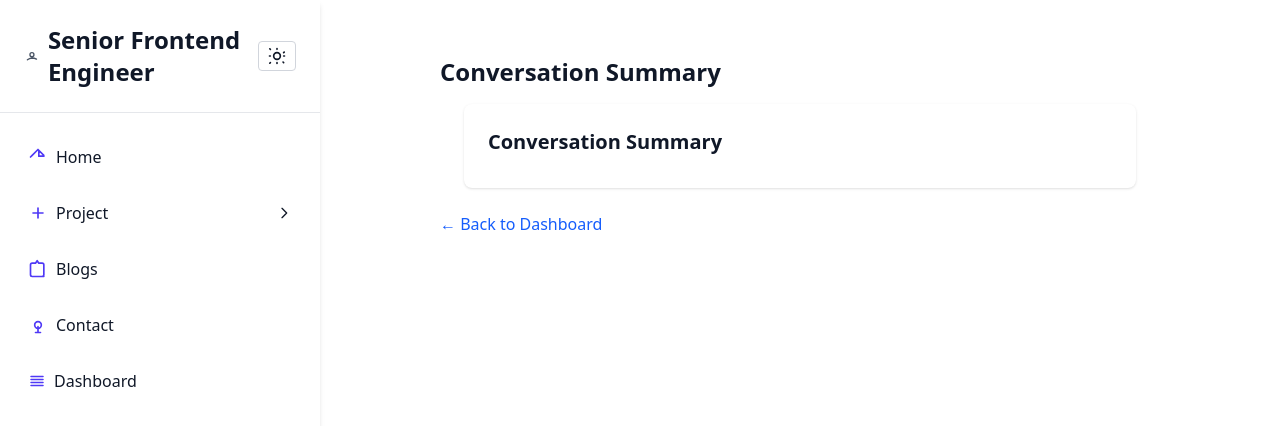
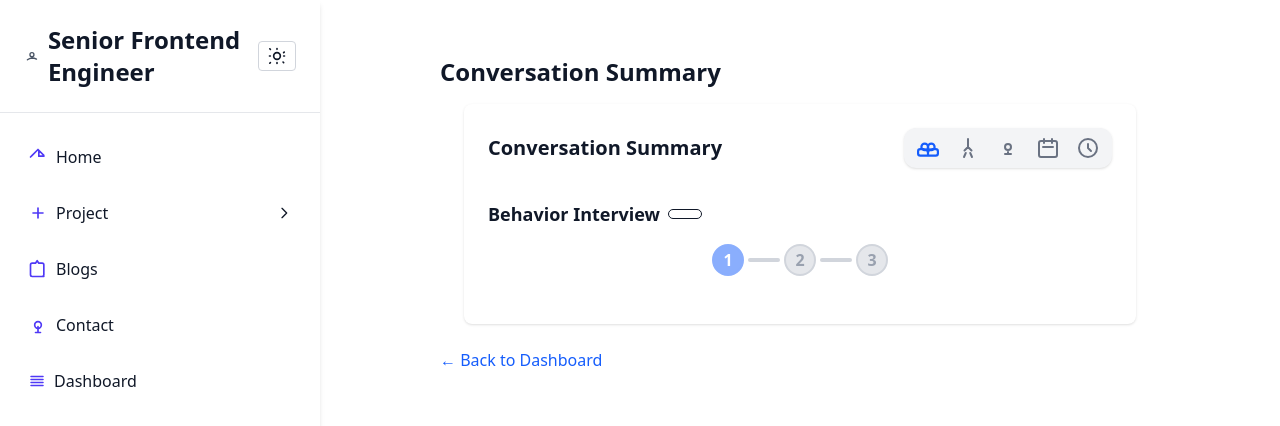
Before and after one commit to wadizaatour/wadiAi, a Nuxt app: page /conversation in a window 1280 px wide. Shown: the top 426 px of the page. Built offline with nearby package versions, Linux system fonts and the light colour scheme.

Commit message:
Refactor Conversation summary

```diff
--- a/components/ConversationSummary.vue
+++ b/components/ConversationSummary.vue
@@ -2,7 +2,194 @@
   <div
     class="p-6 max-w-2xl mx-auto bg-white dark:bg-gray-800 rounded-lg shadow"
   >
-    <h2 class="text-xl font-bold mb-2">Conversation Summary</h2>
+    <div class="flex items-center justify-between mb-4">
+      <h2 class="text-xl font-bold">Conversation Summary</h2>
+      <div
+        class="flex gap-4 items-center bg-gray-100 dark:bg-gray-700 rounded-xl px-3 py-2 shadow-sm"
+      >
+        <!-- Interview Phase Icon Buttons -->
+        <button
+          v-for="phase in interviewPhases"
+          :key="phase.value"
+          :title="phase.label"
+          type="button"
+          @click="selectedPhase = phase.value"
+          :class="[
+            'p-0 m-0 border-none bg-transparent focus:outline-none',
+            selectedPhase === phase.value
+              ? 'text-blue-600 scale-110'
+              : 'text-gray-500 hover:text-blue-400',
+          ]"
+        >
+          <span v-if="phase.value === 'behavior'">
+            <svg
+              xmlns="http://www.w3.org/2000/svg"
+              class="w-6 h-6"
+              fill="none"
+              viewBox="0 0 24 24"
+              stroke="currentColor"
+            >
+              <path
+                stroke-linecap="round"
+                stroke-linejoin="round"
+                stroke-width="2"
+                d="M12 11c0-1.657-1.343-3-3-3s-3 1.343-3 3 1.343 3 3 3 3-1.343 3-3zm0 0c0-1.657 1.343-3 3-3s3 1.343 3 3-1.343 3-3 3-3-1.343-3-3zm0 8v-2a4 4 0 00-4-4H5a2 2 0 00-2 2v2a2 2 0 002 2h14a2 2 0 002-2v-2a2 2 0 00-2-2h-3a4 4 0 00-4 4z"
+              />
+            </svg>
+          </span>
+          <span v-else-if="phase.value === 'technical'">
+            <svg
+              xmlns="http://www.w3.org/2000/svg"
+              class="w-6 h-6"
+              fill="none"
+              viewBox="0 0 24 24"
+              stroke="currentColor"
+            >
+              <path
+                stroke-linecap="round"
+                stroke-linejoin="round"
+                stroke-width="2"
+                d="M9.75 17L8 21m6.25-4l1.75 4M12 3v8m0 0l-3.5 3.5M12 11l3.5 3.5"
+              />
+            </svg>
+          </span>
+          <span v-else>
+            <svg
+              xmlns="http://www.w3.org/2000/svg"
+              class="w-6 h-6"
+              fill="none"
+              viewBox="0 0 24 24"
+              stroke="currentColor"
+            >
+              <path
+                stroke-linecap="round"
+                stroke-linejoin="round"
+                stroke-width="2"
+                d="M12 8c-1.657 0-3 1.343-3 3 0 1.657 1.343 3 3 3s3-1.343 3-3c0-1.657-1.343-3-3-3zm0 8v2m0 0h-3m3 0h3"
+              />
+            </svg>
+          </span>
+        </button>
+        <!-- Schedule Date Icon -->
+        <button
+          type="button"
+          :title="scheduledDate ? 'Change Date' : 'Schedule Date'"
+          @click="showDateInput = !showDateInput"
+          class="p-0 m-0 border-none bg-transparent focus:outline-none text-gray-500 hover:text-blue-400"
+        >
+          <svg
+            xmlns="http://www.w3.org/2000/svg"
+            class="w-6 h-6"
+            fill="none"
+            viewBox="0 0 24 24"
+            stroke="currentColor"
+          >
+            <path
+              stroke-linecap="round"
+              stroke-linejoin="round"
+              stroke-width="2"
+              d="M8 7V3m8 4V3m-9 8h10M5 21h14a2 2 0 002-2V7a2 2 0 00-2-2H5a2 2 0 00-2 2v12a2 2 0 002 2z"
+            />
+          </svg>
+        </button>
+        <input
+          v-if="showDateInput"
+          v-model="scheduledDate"
+          type="date"
+          class="rounded border px-2 py-1 ml-2"
+          @blur="showDateInput = false"
+          style="width: 130px"
+        />
+        <!-- Schedule Time Icon -->
+        <button
+          type="button"
+          :title="scheduledTime ? 'Change Time' : 'Schedule Time'"
+          @click="showTimeInput = !showTimeInput"
+          class="p-0 m-0 border-none bg-transparent focus:outline-none text-gray-500 hover:text-blue-400"
+        >
+          <svg
+            xmlns="http://www.w3.org/2000/svg"
+            class="w-6 h-6"
+            fill="none"
+            viewBox="0 0 24 24"
+            stroke="currentColor"
+          >
+            <path
+              stroke-linecap="round"
+              stroke-linejoin="round"
+              stroke-width="2"
+              d="M12 8v4l3 3m6-3a9 9 0 11-18 0 9 9 0 0118 0z"
+            />
+          </svg>
+        </button>
+        <input
+          v-if="showTimeInput"
+          v-model="scheduledTime"
+          type="time"
+          class="rounded border px-2 py-1 ml-2"
+          @blur="showTimeInput = false"
+          style="width: 100px"
+        />
+      </div>
+    </div>
+    <!-- Interview Phase Name and Status Tag -->
+    <div class="flex items-center justify-between mb-4 mt-8">
+      <div class="flex items-center gap-2">
+        <span class="text-lg font-bold">
+          {{ interviewPhases[currentStageIndex]?.label }}
+        </span>
+        <span
+          :class="[
+            'inline-block px-4 py-1 rounded-2xl text-xs font-bold border',
+            stage === 'Not Started'
+              ? 'bg-gray-100 border-gray-300 text-gray-700 dark:bg-gray-700 dark:text-gray-200 dark:border-gray-500'
+              : '',
+            stage === 'In Progress'
+              ? 'bg-blue-100 border-blue-300 text-blue-700 dark:bg-blue-900 dark:text-blue-200 dark:border-blue-500'
+              : '',
+            stage === 'Done'
+              ? 'bg-green-100 border-green-300 text-green-700 dark:bg-green-900 dark:text-green-200 dark:border-green-500'
+              : '',
+          ]"
+        >
+          {{
+            stage === "Not Started"
+              ? "Not Planned"
+              : stage === "In Progress"
+              ? "In Progress"
+              : stage === "Done"
+              ? "Done"
+              : ""
+          }}
+        </span>
+      </div>
+    </div>
+
+    <!-- Stepper UI -->
+    <div class="flex items-center justify-center mb-6">
+      <div v-for="(s, i) in stages" :key="s" class="flex items-center">
+        <div
+          :class="[
+            'w-8 h-8 flex items-center justify-center rounded-full border-2 font-bold',
+            i < currentStageIndex
+              ? 'bg-green-500 border-green-500 text-white'
+              : '',
+            i === currentStageIndex
+              ? 'bg-blue-600 border-blue-600 text-white animate-pulse'
+              : '',
+            i > currentStageIndex
+              ? 'bg-gray-200 border-gray-300 text-gray-400 dark:bg-gray-700 dark:border-gray-600 dark:text-gray-400'
+              : '',
+          ]"
+        >
+          {{ i + 1 }}
+        </div>
+        <div
+          v-if="i < stages.length - 1"
+          class="w-8 h-1 bg-gray-300 dark:bg-gray-600 mx-1 rounded"
+        ></div>
+      </div>
+    </div>
     <div v-if="!summary" class="text-gray-400">No summary available.</div>
     <div v-else class="space-y-2">
       <div v-for="(item, idx) in summary" :key="idx" class="text-sm">
@@ -20,5 +207,27 @@
   </div>
 </template>
 <script setup lang="ts">
-defineProps<{ summary: Array<{ role: string; content: string }> }>();
+import { ref, computed } from "vue";
+const interviewPhases = [
+  { label: "Behavior Interview", value: "behavior" },
+  { label: "Technical Interview", value: "technical" },
+  { label: "Final Interview", value: "final" },
+];
+const stages = interviewPhases.map((p) => p.label);
+const props = defineProps<{
+  summary: Array<{ role: string; content: string }>;
+}>();
+
+// State for selected phase and scheduling
+const selectedPhase = ref("behavior");
+const scheduledDate = ref("");
+const scheduledTime = ref("");
+const showDateInput = ref(false);
+const showTimeInput = ref(false);
+
+const currentStageIndex = computed(() => {
+  return interviewPhases.findIndex((p) => p.value === selectedPhase.value);
+});
+
+const stage = computed(() => stages[currentStageIndex.value]);
 </script>
```
